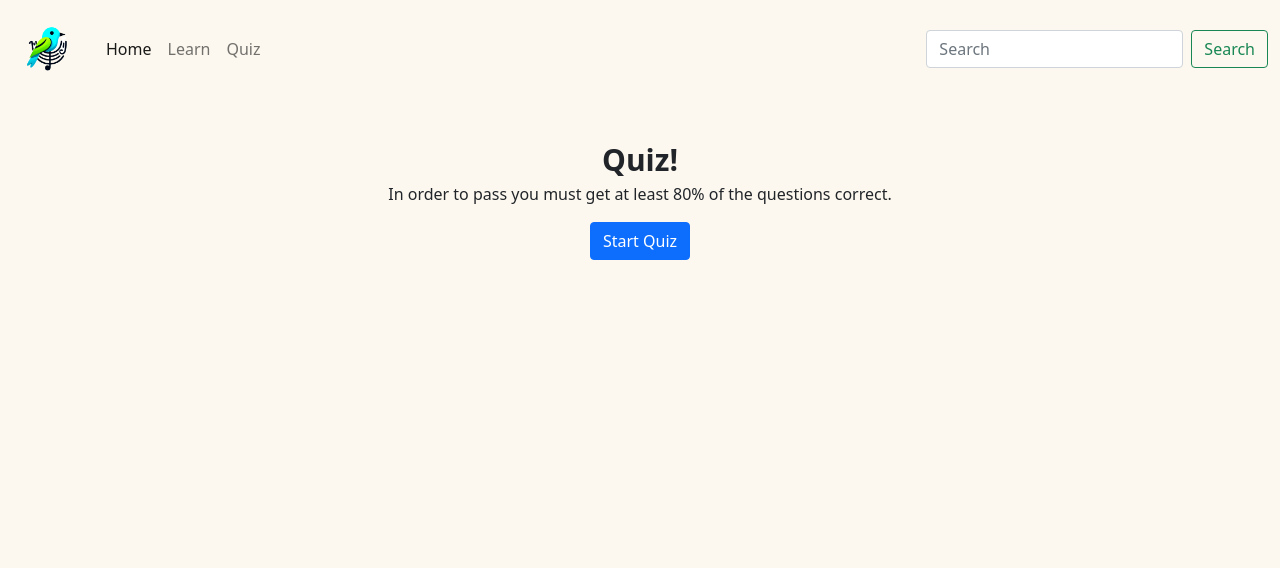
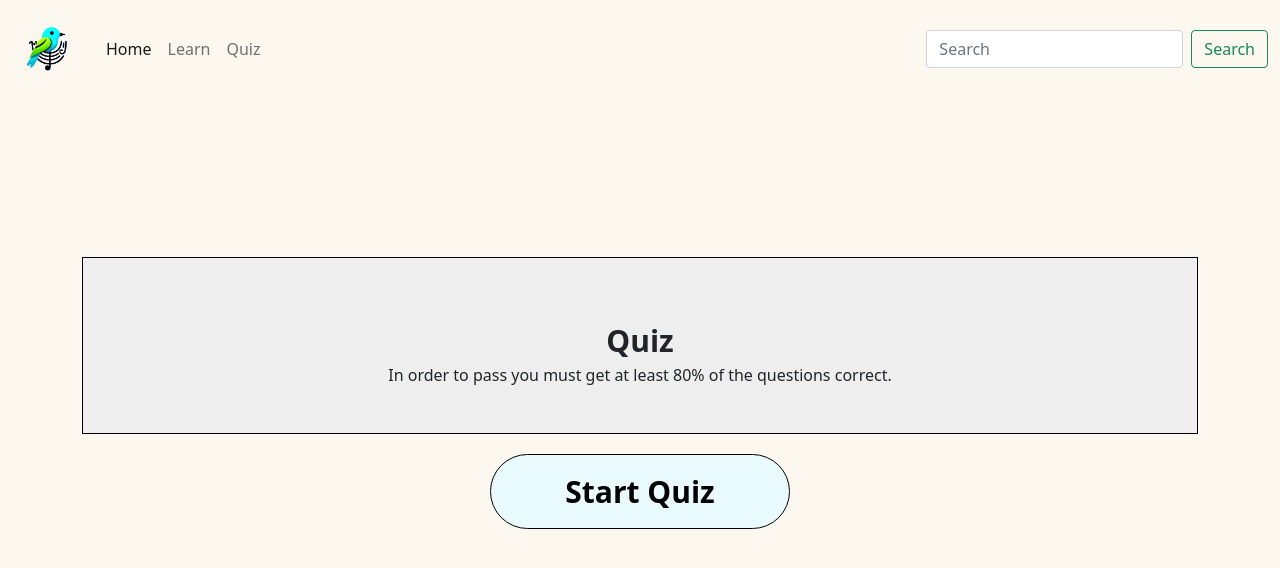
Before and after one commit to fionagaugush/UIDesignFinal, a Flask app: page /quiz in a window 1280 px wide. Shown: the top 568 px of the page. Run offline with Flask 3, Linux system fonts and the light colour scheme; some libraries are stand-ins or nearby versions; some web fonts are replaced.

Commit message:
Quiz homepage UI updated

```diff
--- a/static/Quiz/quiz.js
+++ b/static/Quiz/quiz.js
@@ -2,15 +2,15 @@
 $(document).ready(function() {
 
     if (current_question <= 1) {
-        $("#continue-quiz").hide();
+        $("#continue-quiz-button").hide();
     }
 
-    $("#start-quiz").click(function() {
+    $("#start-quiz-button").click(function() {
         window.location.href = "/quiz/1";
     });
 
     // Option to continue quiz if user already started
-    $("#continue-quiz").click(function() {
+    $("#continue-quiz-button").click(function() {
         window.location.href = "/quiz/" + current_question;
     });
 });
--- a/static/main.css
+++ b/static/main.css
@@ -54,6 +54,15 @@ body {
     font-weight: bold;
     font-size: 30px;
 }
+#quiz-title-header {
+    background: #eeeeee;
+    vertical-align: middle;
+    border: 1px solid #000000;
+    padding-top: 20px;
+    padding-bottom: 30px;
+    margin-top: 20vh;
+
+}
 
 .question {
     text-align: center;
@@ -73,6 +82,42 @@ body {
     background-color: #cfe2f3;
     padding: 30px 10px;
     border-radius: 50px;
+}
+
+#continue-quiz-button {
+    margin-top: 20px;
+    font-size: 18px;
+    background-color: #3d85c6;
+    color: white;
+    font-size: 30px;
+    font-weight: bold;
+    border: 1px solid #000000;
+    border-radius: 75px;
+    cursor: pointer;
+    width: 300px;
+    height: 75px;
+}
+
+#continue-quiz-button:hover {
+    background-color: #2b65a3;
+}
+
+#start-quiz-button {
+    margin-top: 20px;
+    font-size: 18px;
+    background-color: #e9fbff;
+    color: black;
+    font-size: 30px;
+    font-weight: bold;
+    border: 1px solid #000000;
+    border-radius: 75px;
+    cursor: pointer;
+    width: 300px;
+    height: 75px;
+}
+
+#start-quiz-button:hover {
+    background-color: #cfe2f3;
 }
 
 .choice-button {
--- a/templates/Quiz/quiz.html
+++ b/templates/Quiz/quiz.html
@@ -9,10 +9,12 @@
 </head>
 <div class="row">
     <div class="col-md-12 center">
-        <div class="header">Quiz!</div>
-        <p>In order to pass you must get at least 80% of the questions correct. </p>
-        <button id="start-quiz" class="btn btn-primary">Start Quiz</button>
-        <button id="continue-quiz" class="btn btn-primary">Continue Quiz</button>
+        <div id="quiz-title-header">
+            <div class="header">Quiz</div>
+            <p>In order to pass you must get at least 80% of the questions correct. </p>
+        </div>
+        <button id="start-quiz-button">Start Quiz</button>
+        <button id="continue-quiz-button">Continue Quiz</button>
     </div>
 </div>
 {% endblock %}
```
